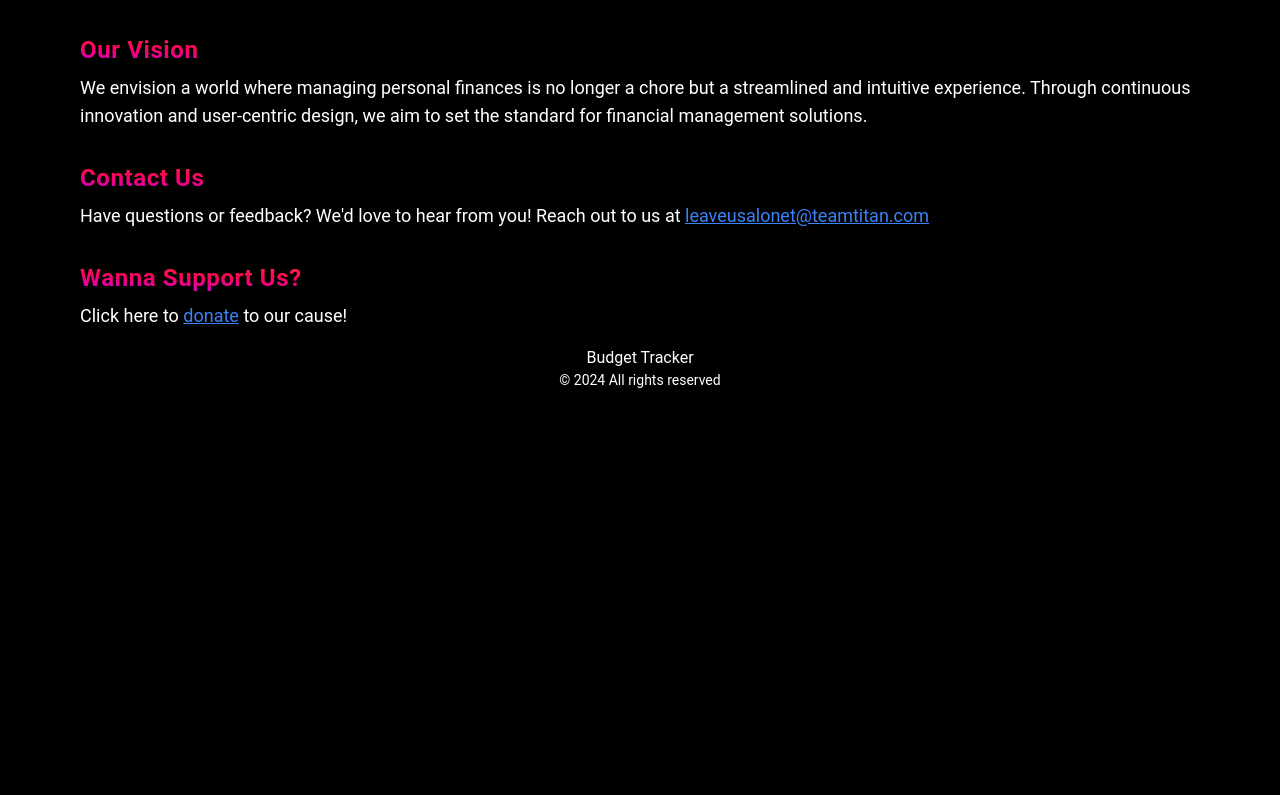
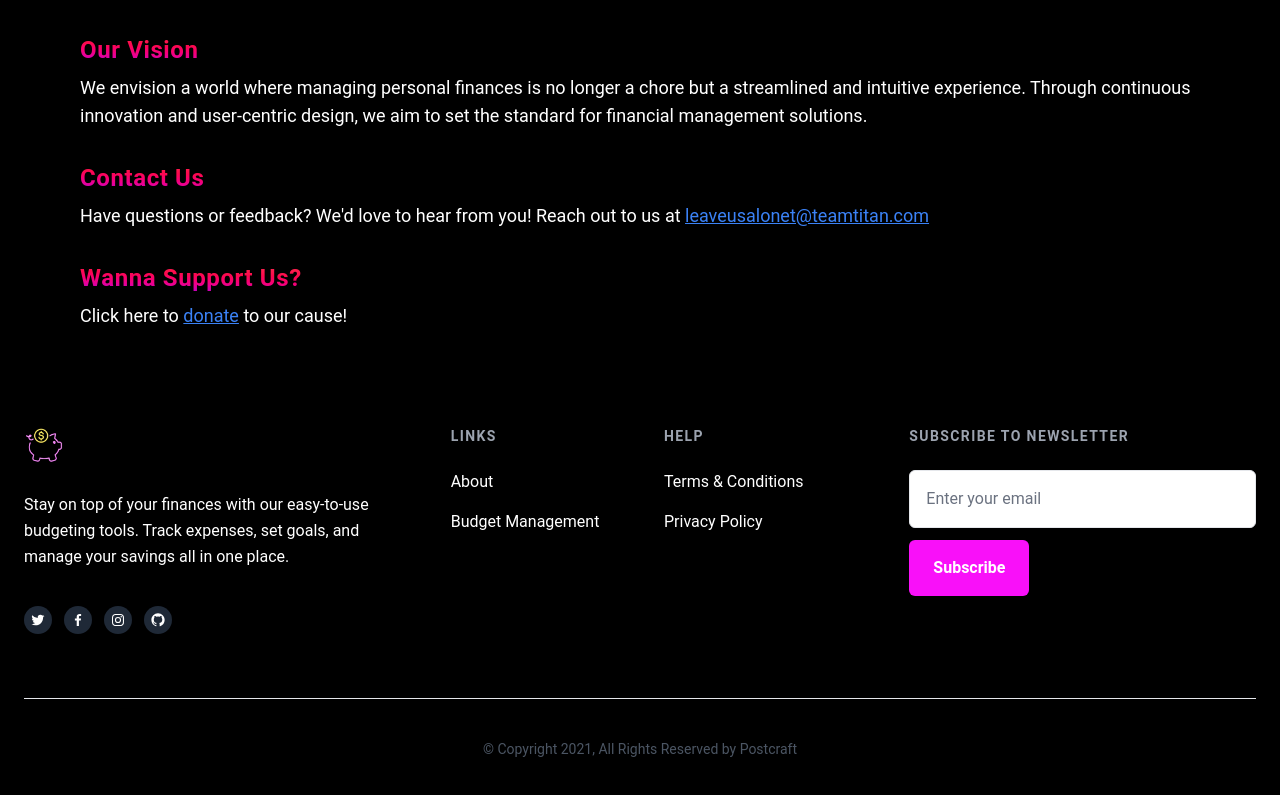
Before and after one commit to Danny2705/budget-application, a React (Create React App) app: page /about in a window 1280 px wide. Shown: the part 1020-1815 px from the top of the page. Before the commit the page ends 1426 px from the top, so only its background shows below. Built offline with nearby package versions, Linux system fonts and the light colour scheme; no server answers; sample sign-in values are in the browser's storage.

Commit message:
Update footer

```diff
--- a/src/components/Footer/Footer.jsx
+++ b/src/components/Footer/Footer.jsx
@@ -1,10 +1,193 @@
 import React from "react";
+import { Link } from "react-router-dom";
 
+// Template Component using from landingfolio.com library
 export default function Footer() {
   return (
-    <div className='w-full text-white flex flex-col justify-center items-center p-4'>
-      <h1>Budget Tracker</h1>
-      <p className='text-sm'>© 2024 All rights reserved</p>
-    </div>
+    <section className='py-10 bg-black sm:pt-16 lg:pt-24'>
+      <div className='mx-auto sm:px-6 max-w-7xl'>
+        <div className='grid grid-cols-2 md:col-span-3 lg:grid-cols-6 gap-y-16 gap-x-12'>
+          <div className='col-span-2 md:col-span-3 lg:col-span-2 lg:pr-8'>
+            <img className='w-[40px]' src='./piggy1.png' alt='Logo' />
+
+            <p className='text-base leading-relaxed text-white mt-7'>
+              Stay on top of your finances with our easy-to-use budgeting tools.
+              Track expenses, set goals, and manage your savings all in one
+              place.
+            </p>
+
+            <ul className='flex items-center space-x-3 mt-9'>
+              <li>
+                <Link
+                  to='/'
+                  title=''
+                  className='flex items-center justify-center text-white transition-all duration-200 bg-gray-800 rounded-full w-7 h-7 hover:bg-main-neonPink focus:bg-main-neonPink'
+                >
+                  <svg
+                    className='w-4 h-4'
+                    xmlns='http://www.w3.org/2000/svg'
+                    viewBox='0 0 24 24'
+                    fill='currentColor'
+                  >
+                    <path d='M19.633 7.997c.013.175.013.349.013.523 0 5.325-4.053 11.461-11.46 11.461-2.282 0-4.402-.661-6.186-1.809.324.037.636.05.973.05a8.07 8.07 0 0 0 5.001-1.721 4.036 4.036 0 0 1-3.767-2.793c.249.037.499.062.761.062.361 0 .724-.05 1.061-.137a4.027 4.027 0 0 1-3.23-3.953v-.05c.537.299 1.16.486 1.82.511a4.022 4.022 0 0 1-1.796-3.354c0-.748.199-1.434.548-2.032a11.457 11.457 0 0 0 8.306 4.215c-.062-.3-.1-.611-.1-.923a4.026 4.026 0 0 1 4.028-4.028c1.16 0 2.207.486 2.943 1.272a7.957 7.957 0 0 0 2.556-.973 4.02 4.02 0 0 1-1.771 2.22 8.073 8.073 0 0 0 2.319-.624 8.645 8.645 0 0 1-2.019 2.083z'></path>
+                  </svg>
+                </Link>
+              </li>
+
+              <li>
+                <Link
+                  to='/'
+                  title=''
+                  className='flex items-center justify-center text-white transition-all duration-200 bg-gray-800 rounded-full w-7 h-7 hover:bg-main-neonPink focus:bg-main-neonPink'
+                >
+                  <svg
+                    className='w-4 h-4'
+                    xmlns='http://www.w3.org/2000/svg'
+                    viewBox='0 0 24 24'
+                    fill='currentColor'
+                  >
+                    <path d='M13.397 20.997v-8.196h2.765l.411-3.209h-3.176V7.548c0-.926.258-1.56 1.587-1.56h1.684V3.127A22.336 22.336 0 0 0 14.201 3c-2.444 0-4.122 1.492-4.122 4.231v2.355H7.332v3.209h2.753v8.202h3.312z'></path>
+                  </svg>
+                </Link>
+              </li>
+
+              <li>
+                <Link
+                  to='/'
+                  title=''
+                  className='flex items-center justify-center text-white transition-all duration-200 bg-gray-800 rounded-full w-7 h-7 hover:bg-main-neonPink focus:bg-main-neonPink'
+                >
+                  <svg
+                    className='w-4 h-4'
+                    xmlns='http://www.w3.org/2000/svg'
+                    viewBox='0 0 24 24'
+                    fill='currentColor'
+                  >
+                    <path d='M11.999 7.377a4.623 4.623 0 1 0 0 9.248 4.623 4.623 0 0 0 0-9.248zm0 7.627a3.004 3.004 0 1 1 0-6.008 3.004 3.004 0 0 1 0 6.008z'></path>
+                    <circle cx='16.806' cy='7.207' r='1.078'></circle>
+                    <path d='M20.533 6.111A4.605 4.605 0 0 0 17.9 3.479a6.606 6.606 0 0 0-2.186-.42c-.963-.042-1.268-.054-3.71-.054s-2.755 0-3.71.054a6.554 6.554 0 0 0-2.184.42 4.6 4.6 0 0 0-2.633 2.632 6.585 6.585 0 0 0-.419 2.186c-.043.962-.056 1.267-.056 3.71 0 2.442 0 2.753.056 3.71.015.748.156 1.486.419 2.187a4.61 4.61 0 0 0 2.634 2.632 6.584 6.584 0 0 0 2.185.45c.963.042 1.268.055 3.71.055s2.755 0 3.71-.055a6.615 6.615 0 0 0 2.186-.419 4.613 4.613 0 0 0 2.633-2.633c.263-.7.404-1.438.419-2.186.043-.962.056-1.267.056-3.71s0-2.753-.056-3.71a6.581 6.581 0 0 0-.421-2.217zm-1.218 9.532a5.043 5.043 0 0 1-.311 1.688 2.987 2.987 0 0 1-1.712 1.711 4.985 4.985 0 0 1-1.67.311c-.95.044-1.218.055-3.654.055-2.438 0-2.687 0-3.655-.055a4.96 4.96 0 0 1-1.669-.311 2.985 2.985 0 0 1-1.719-1.711 5.08 5.08 0 0 1-.311-1.669c-.043-.95-.053-1.218-.053-3.654 0-2.437 0-2.686.053-3.655a5.038 5.038 0 0 1 .311-1.687c.305-.789.93-1.41 1.719-1.712a5.01 5.01 0 0 1 1.669-.311c.951-.043 1.218-.055 3.655-.055s2.687 0 3.654.055a4.96 4.96 0 0 1 1.67.311 2.991 2.991 0 0 1 1.712 1.712 5.08 5.08 0 0 1 .311 1.669c.043.951.054 1.218.054 3.655 0 2.436 0 2.698-.043 3.654h-.011z'></path>
+                  </svg>
+                </Link>
+              </li>
+
+              <li>
+                <Link
+                  to='/'
+                  title=''
+                  className='flex items-center justify-center text-white transition-all duration-200 bg-gray-800 rounded-full w-7 h-7 hover:bg-main-neonPink focus:bg-main-neonPink'
+                >
+                  <svg
+                    className='w-4 h-4'
+                    xmlns='http://www.w3.org/2000/svg'
+                    viewBox='0 0 24 24'
+                    fill='currentColor'
+                  >
+                    <path
+                      fill-rule='evenodd'
+                      clip-rule='evenodd'
+                      d='M12.026 2c-5.509 0-9.974 4.465-9.974 9.974 0 4.406 2.857 8.145 6.821 9.465.499.09.679-.217.679-.481 0-.237-.008-.865-.011-1.696-2.775.602-3.361-1.338-3.361-1.338-.452-1.152-1.107-1.459-1.107-1.459-.905-.619.069-.605.069-.605 1.002.07 1.527 1.028 1.527 1.028.89 1.524 2.336 1.084 2.902.829.091-.645.351-1.085.635-1.334-2.214-.251-4.542-1.107-4.542-4.93 0-1.087.389-1.979 1.024-2.675-.101-.253-.446-1.268.099-2.64 0 0 .837-.269 2.742 1.021a9.582 9.582 0 0 1 2.496-.336 9.554 9.554 0 0 1 2.496.336c1.906-1.291 2.742-1.021 2.742-1.021.545 1.372.203 2.387.099 2.64.64.696 1.024 1.587 1.024 2.675 0 3.833-2.33 4.675-4.552 4.922.355.308.675.916.675 1.846 0 1.334-.012 2.41-.012 2.737 0 .267.178.577.687.479C19.146 20.115 22 16.379 22 11.974 22 6.465 17.535 2 12.026 2z'
+                    ></path>
+                  </svg>
+                </Link>
+              </li>
+            </ul>
+          </div>
+
+          <div>
+            <p className='text-sm font-semibold tracking-widest text-gray-400 uppercase'>
+              Links
+            </p>
+
+            <ul className='mt-6 space-y-4'>
+              <li>
+                <Link
+                  to='/about'
+                  title=''
+                  className='flex text-base text-white transition-all duration-200 hover:text-main-neonPink focus:text-main-neonPink'
+                >
+                  {" "}
+                  About{" "}
+                </Link>
+              </li>
+
+              <li>
+                <Link
+                  to='/budget'
+                  title=''
+                  className='flex text-base text-white transition-all duration-200 hover:text-main-neonPink focus:text-main-neonPink'
+                >
+                  {" "}
+                  Budget Management{" "}
+                </Link>
+              </li>
+            </ul>
+          </div>
+
+          <div>
+            <p className='text-sm font-semibold tracking-widest text-gray-400 uppercase'>
+              Help
+            </p>
+
+            <ul className='mt-6 space-y-4'>
+              <li>
+                <a
+                  href='#'
+                  title=''
+                  className='flex text-base text-white transition-all duration-200 hover:text-main-neonPink focus:text-main-neonPink'
+                >
+                  {" "}
+                  Terms & Conditions{" "}
+                </a>
+              </li>
+
+              <li>
+                <a
+                  href='#'
+                  title=''
+                  className='flex text-base text-white transition-all duration-200 hover:text-main-neonPink focus:text-main-neonPink'
+                >
+                  {" "}
+                  Privacy Policy{" "}
+                </a>
+              </li>
+            </ul>
+          </div>
+
+          <div className='col-span-2 md:col-span-1 lg:col-span-2 lg:pl-8'>
+            <p className='text-sm font-semibold tracking-widest text-gray-400 uppercase'>
+              Subscribe to newsletter
+            </p>
+
+            <form className='mt-6'>
+              <div>
+                <label for='email' className='sr-only'>
+                  Email
+                </label>
+                <input
+                  type='email'
+                  name='email'
+                  id='email'
+                  placeholder='Enter your email'
+                  className='block w-full p-4 text-black placeholder-gray-500 transition-all duration-200 bg-white border border-gray-200 rounded-md focus:outline-none focus:border-main-neonPink caret-main-neonPink'
+                />
+              </div>
+
+              <button
+                type='submit'
+                className='inline-flex items-center justify-center px-6 py-4 mt-3 font-semibold text-white transition-all duration-200 bg-main-neonPink rounded-md hover:bg-pink-700 focus:bg-pink-700'
+              >
+                Subscribe
+              </button>
+            </form>
+          </div>
+        </div>
+
+        <hr className='mt-16 mb-10 border-gray-200' />
+
+        <p className='text-sm text-center text-gray-600'>
+          © Copyright 2021, All Rights Reserved by Postcraft
+        </p>
+      </div>
+    </section>
   );
 }
```
